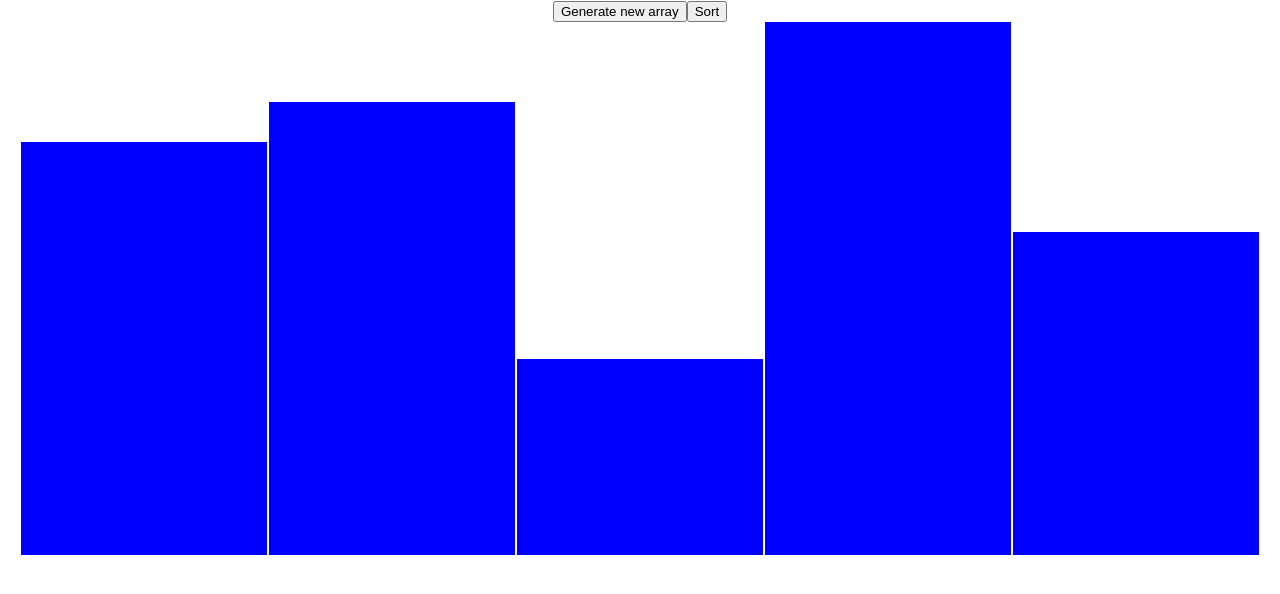
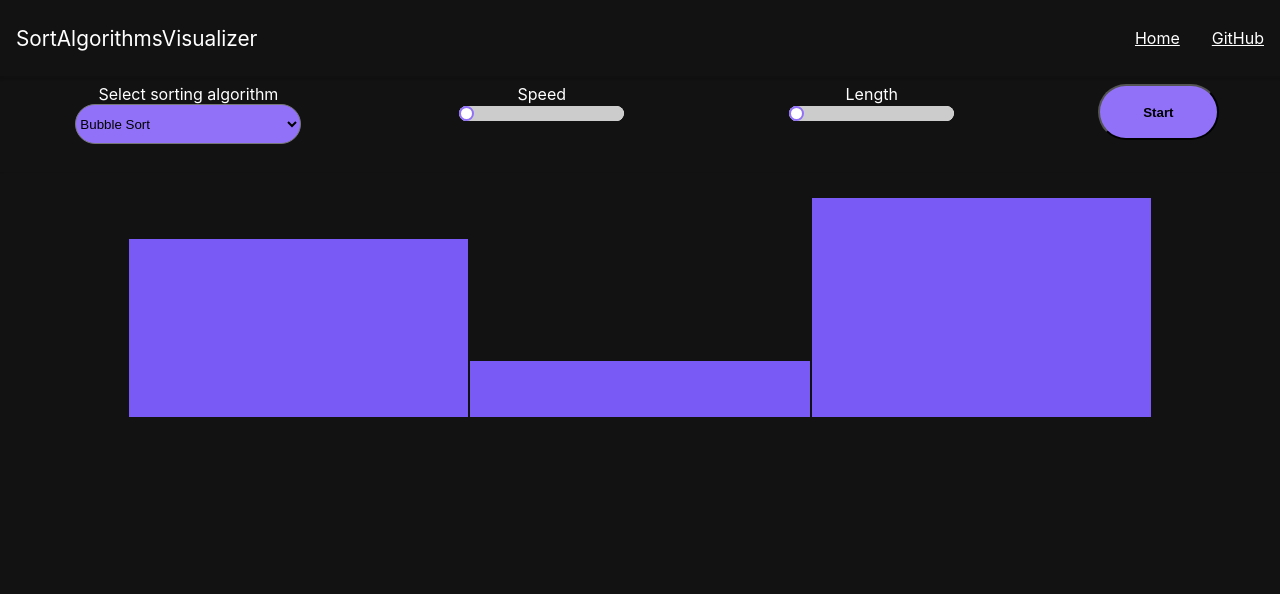
Before and after one commit to pasqualeorlando/sorting-algorithm-visualizer, a React (Create React App) app: page / in a window 1280 px wide. Shown: the top 594 px of the page. Built offline with nearby package versions, Linux system fonts and the light colour scheme.

Commit message:
Code rafactoring. Added navbar, custom css and settings

```diff
--- a/public/index.html
+++ b/public/index.html
@@ -24,7 +24,7 @@
       work correctly both with client-side routing and a non-root public URL.
       Learn how to configure a non-root public URL by running `npm run build`.
     -->
-    <title>React App</title>
+    <title>SortAlgorithmsVisualizer - Pasquale Orlando</title>
   </head>
   <body>
     <noscript>You need to enable JavaScript to run this app.</noscript>
--- a/src/App.js
+++ b/src/App.js
@@ -1,10 +1,71 @@
+import { useEffect, useState } from "react";
 import "./App.css";
+import Navbar from "./components/Navbar/Navbar";
 import SortingVisualizer from "./components/SortingVisualizer/SortingVisualizer";
+import AlgoVisualizingSettings from "./components/AlgoVisualizingSettings/AlgoVisualizingSettings";
+import useWindowDimensions from "./hooks/useWindowDimensions";
+import { generateNewArray } from "./helper";
+import {
+  bubbleSort,
+  selectionSort,
+  insertionSort,
+} from "./sortingAlgorithms/sortingAlgorithms";
 
 function App() {
+  const ALGORITHMS = ["Bubble Sort", "Insertion Sort", "Selection Sort"];
+
+  const [array, setArray] = useState([]);
+  const [sortingAlgorithm, setSortingAlgorithm] = useState("Bubble Sort");
+  const [animationFinished, setAnimationFinished] = useState(true);
+  const [speed, setSpeed] = useState(10);
+  const [arrayLength, setArrayLength] = useState(3);
+  const [animations, setAnimations] = useState([]);
+
+  const { height } = useWindowDimensions();
+
+  useEffect(() => {
+    const newArray = generateNewArray(arrayLength, height);
+    setArray(newArray);
+  }, [height, arrayLength]);
+
+  useEffect(() => {
+    setArray(generateNewArray(arrayLength, height));
+  }, []);
+
+  useEffect(() => {
+    if (animationFinished) setAnimations([]);
+  }, [animationFinished]);
+
+  function getAnimations() {
+    if (sortingAlgorithm === "Selection Sort")
+      setAnimations(selectionSort(array));
+    if (sortingAlgorithm === "Bubble Sort") setAnimations(bubbleSort(array));
+    if (sortingAlgorithm === "Insertion Sort")
+      setAnimations(insertionSort(array));
+  }
+
   return (
     <div className="App">
-      <SortingVisualizer></SortingVisualizer>
+      <Navbar></Navbar>
+      <AlgoVisualizingSettings
+        speed={speed}
+        setSpeed={setSpeed}
+        ALGORITHMS={ALGORITHMS}
+        sortingAlgorithm={sortingAlgorithm}
+        setSortingAlgorithm={setSortingAlgorithm}
+        arrayLength={arrayLength}
+        setArrayLength={setArrayLength}
+        animationFinished={animationFinished}
+        getAnimations={getAnimations}
+      ></AlgoVisualizingSettings>
+      <SortingVisualizer
+        array={array}
+        setArray={setArray}
+        speed={speed}
+        animationFinished={animationFinished}
+        setAnimationFinished={setAnimationFinished}
+        animations={animations}
+      ></SortingVisualizer>
     </div>
   );
 }
--- /dev/null
+++ b/src/components/AlgoVisualizingSettings/AlgoVisualizingSettings.jsx
@@ -0,0 +1,85 @@
+import React from "react";
+import "../../styles/AlgoVisualizingSettings.css";
+
+const AlgoVisualizingSettings = (props) => {
+  const {
+    ALGORITHMS,
+    speed,
+    setSpeed,
+    sortingAlgorithm,
+    setSortingAlgorithm,
+    arrayLength,
+    setArrayLength,
+    animationFinished,
+    getAnimations,
+  } = props;
+
+  return (
+    <div className="container">
+      <div>
+        <label htmlFor="sortingAlgorithmSelect" style={{ display: "block" }}>
+          Select sorting algorithm
+        </label>
+        <select
+          onChange={(event) => setSortingAlgorithm(event.target.value)}
+          value={sortingAlgorithm}
+          name="sortingAlgorithmSelect"
+          id="sortingAlgorithmSelect"
+          disabled={!animationFinished}
+        >
+          {ALGORITHMS.map((element) => (
+            <option value={element} key={element}>
+              {element}
+            </option>
+          ))}
+        </select>
+      </div>
+
+      <div>
+        <label htmlFor="speedSlider" style={{ display: "block" }}>
+          Speed
+        </label>
+        <input
+          type="range"
+          name="speedSlider"
+          id="speedSlider"
+          disabled={!animationFinished}
+          onChange={(event) => setSpeed(event.target.value)}
+          min={10}
+          max={100}
+          step={1}
+          value={speed}
+        ></input>
+      </div>
+
+      <div>
+        <label htmlFor="arrayLengthSlider" style={{ display: "block" }}>
+          Length
+        </label>
+        <input
+          type="range"
+          name="arrayLengthSlider"
+          id="arrayLengthSlider"
+          disabled={!animationFinished}
+          onChange={(event) => setArrayLength(event.target.value)}
+          min={3}
+          max={50}
+          step={1}
+          value={arrayLength}
+        ></input>
+      </div>
+
+      <div>
+        <button
+          className="button"
+          disabled={!animationFinished}
+          onClick={() => getAnimations()}
+        >
+          Start
+        </button>
+      </div>
+    </div>
+  );
+};
+
+export default AlgoVisualizingSettings;
--- /dev/null
+++ b/src/components/Navbar/Navbar.jsx
@@ -0,0 +1,52 @@
+import React from "react";
+import { useState } from "react";
+import "../../styles/Navbar.css";
+
+const Navbar = () => {
+  const [isNavExpanded, setIsNavExpanded] = useState(false);
+
+  return (
+    <nav className="navigation">
+      <a href="/" className="brand-name">
+        SortAlgorithmsVisualizer
+      </a>
+      <button
+        className="hamburger"
+        onClick={() => {
+          setIsNavExpanded(!isNavExpanded);
+        }}
+      >
+        <svg
+          xmlns="http://www.w3.org/2000/svg"
+          className="h-5 w-5"
+          viewBox="0 0 20 20"
+          fill="white"
+        >
+          <path
+            fillRule="evenodd"
+            d="M3 5a1 1 0 011-1h12a1 1 0 110 2H4a1 1 0 01-1-1zM3 10a1 1 0 011-1h12a1 1 0 110 2H4a1 1 0 01-1-1zM9 15a1 1 0 011-1h6a1 1 0 110 2h-6a1 1 0 01-1-1z"
+            clipRule="evenodd"
+          />
+        </svg>
+      </button>
+      <div
+        className={
+          isNavExpanded ? "navigation-menu expanded" : "navigation-menu"
+        }
+      >
+        <ul>
+          <li>
+            <a href="/">Home</a>
+          </li>
+          <li>
+            <a href="https://github.com/pasqualeorlando/sorting-algorithm-visualizer">
+              GitHub
+            </a>
+          </li>
+        </ul>
+      </div>
+    </nav>
+  );
+};
+
+export default Navbar;
--- a/src/components/SortingVisualizer/SortingVisualizer.jsx
+++ b/src/components/SortingVisualizer/SortingVisualizer.jsx
@@ -1,53 +1,38 @@
-import React, { useCallback, useEffect, useState } from "react";
-import "./SortingVisualizer.css";
-import useWindowDimensions from "../../hooks/useWindowDimensions";
-import {
-  swap,
-  selectionSort,
-  bubbleSort,
-  insertionSort,
-} from "../../sortingAlgorithms/sortingAlgorithms";
+import React, { useCallback, useEffect } from "react";
+import "../../styles/SortingVisualizer.css";
+import { swap } from "../../sortingAlgorithms/sortingAlgorithms";
 import { pause } from "../../helper";
 
-function SortingVisualizer() {
-  const [array, setArray] = useState([]);
-  const { height } = useWindowDimensions();
-  const [sortAlgorithm, setSortAlgorithm] = useState("insertionSort");
-  const [animationFinished, setAnimationFinished] = useState(true);
+function SortingVisualizer(props) {
+  const {
+    array,
+    setArray,
+    speed,
+    animationFinished,
+    setAnimationFinished,
+    animations,
+  } = props;
 
-  const generateNewArray = useCallback(
-    (length) => {
-      const newArray = [];
+  const sortingFinishedAnimation = useCallback(async () => {
+    const arrayBars = document.getElementsByClassName("arrayBar");
 
-      for (let i = 0; i < length; i++) {
-        newArray.push(generateRandomNumber(1, (height * 75) / 100));
+    for (let index = 0; index < arrayBars.length; index++) {
+      setTimeout(() => {
+        arrayBars[index].style.backgroundColor = "green";
+      }, index * speed);
     }
+  }, []);
 
-      setArray(newArray);
-    },
-    [height]
-  );
+  const sortHelper = useCallback(async () => {
+    await pause(1000);
 
-  function generateRandomNumber(min, max) {
-    return Math.floor(Math.random() * (max - min + 1)) + min;
-  }
-
-  function getAnimations() {
-    if (sortAlgorithm === "selectionSort") return selectionSort(array);
-    if (sortAlgorithm === "bubbleSort") return bubbleSort(array);
-    if (sortAlgorithm === "insertionSort") return insertionSort(array);
-  }
-
-  async function sortHelper() {
-    const animations = getAnimations();
-
-    setAnimationFinished(false);
+    setAnimationFinished((animationFinished) => !animationFinished);
 
     animations.forEach((animation, index) => {
       const [a, b, isSwap] = animation;
+      const arrayBars = document.getElementsByClassName("arrayBar");
 
       setTimeout(async () => {
-        const arrayBars = document.getElementsByClassName("arrayBar");
         if (!isSwap) {
           arrayBars[a].style.backgroundColor = "red";
           arrayBars[b].style.backgroundColor = "red";
@@ -61,28 +46,34 @@ function SortingVisualizer() {
           return newArray;
         });
 
-        await pause(100);
+        await pause(speed);
 
-        arrayBars[a].style.backgroundColor = "blue";
-        arrayBars[b].style.backgroundColor = "blue";
-      }, index * 100);
+        if (index < animations?.length - 1 && animations[index + 1][0] !== a)
+          arrayBars[a].style.backgroundColor = "#7a5af5";
+        arrayBars[b].style.backgroundColor = "#7a5af5";
+      }, index * speed);
+
+      setTimeout(async () => {
+        await sortingFinishedAnimation();
+        setAnimationFinished((animationFinished) => !animationFinished);
+      }, animations.length * speed + 100);
     });
-
-    setAnimationFinished(true);
-  }
+  }, [animations, setArray, sortingFinishedAnimation]);
 
   useEffect(() => {
-    generateNewArray(5);
-  }, [generateNewArray]);
+    if (animations?.length !== 0) {
+      sortHelper();
+    }
+  }, [animations, sortHelper]);
+
+  useEffect(() => {
+    const arrayBars = document.getElementsByClassName("arrayBar");
+    for (let index = 0; index < arrayBars.length; index++) {
+      arrayBars[index].style.backgroundColor = "#7a5af5";
+    }
+  }, [array.length, speed]);
 
   return (
-    <>
-      <button onClick={() => generateNewArray(5)} disabled={!animationFinished}>
-        Generate new array
-      </button>
-      <button onClick={() => sortHelper()} disabled={!animationFinished}>
-        Sort
-      </button>
     <div className="arrayContainer">
       {array.map((element, idx) => {
         return (
@@ -96,7 +87,6 @@ function SortingVisualizer() {
         );
       })}
     </div>
-    </>
   );
 }
 
--- a/src/index.css
+++ b/src/index.css
@@ -1,13 +1,14 @@
 body {
   margin: 0;
-  font-family: -apple-system, BlinkMacSystemFont, 'Segoe UI', 'Roboto', 'Oxygen',
-    'Ubuntu', 'Cantarell', 'Fira Sans', 'Droid Sans', 'Helvetica Neue',
+  font-family: -apple-system, BlinkMacSystemFont, "Segoe UI", "Roboto", "Oxygen",
+    "Ubuntu", "Cantarell", "Fira Sans", "Droid Sans", "Helvetica Neue",
     sans-serif;
   -webkit-font-smoothing: antialiased;
   -moz-osx-font-smoothing: grayscale;
+  background-color: #121212;
 }
 
 code {
-  font-family: source-code-pro, Menlo, Monaco, Consolas, 'Courier New',
+  font-family: source-code-pro, Menlo, Monaco, Consolas, "Courier New",
     monospace;
 }
--- /dev/null
+++ b/src/styles/AlgoVisualizingSettings.css
@@ -0,0 +1,92 @@
+.container {
+  height: 80px;
+  width: 100%;
+  display: flex;
+  flex-wrap: wrap;
+  align-items: center;
+  position: relative;
+  padding: 0.5rem 0rem;
+  background-color: #121212;
+  color: white;
+  box-shadow: 0 -2px 2px 2px rgba(9, 9, 9, 0.23);
+}
+
+.container div {
+  flex-grow: 1;
+  height: 100%;
+  display: table-cell;
+  vertical-align: middle;
+}
+
+.button {
+  background-color: #9171f8;
+  font-weight: bold;
+  border-radius: 50px;
+  width: 50%;
+  height: 70%;
+}
+
+.button:hover {
+  background-color: #ba9ffb;
+  cursor: pointer;
+}
+
+input[type="range"] {
+  /* removing default appearance */
+  -webkit-appearance: none;
+  appearance: none;
+  /* creating a custom design */
+  width: 50%;
+  cursor: pointer;
+  outline: none;
+  /*  slider progress trick  */
+  overflow: hidden;
+  border-radius: 16px;
+}
+
+/* Track: webkit browsers */
+input[type="range"]::-webkit-slider-runnable-track {
+  height: 15px;
+  background: #ccc;
+  border-radius: 16px;
+}
+
+/* Track: Mozilla Firefox */
+input[type="range"]::-moz-range-track {
+  height: 15px;
+  background: #ccc;
+  border-radius: 16px;
+}
+
+/* Thumb: webkit */
+input[type="range"]::-webkit-slider-thumb {
+  /* removing default appearance */
+  -webkit-appearance: none;
+  appearance: none;
+  /* creating a custom design */
+  height: 15px;
+  width: 15px;
+  background-color: #fff;
+  border-radius: 50%;
+  border: 2px solid #9171f8;
+  /*  slider progress trick  */
+  box-shadow: -407px 0 0 400px #9171f8;
+}
+
+/* Thumb: Firefox */
+input[type="range"]::-moz-range-thumb {
+  height: 15px;
+  width: 15px;
+  background-color: #fff;
+  border-radius: 50%;
+  border: 1px solid #9171f8;
+  /*  slider progress trick  */
+  box-shadow: -407px 0 0 400px #9171f8;
+}
+
+select {
+  background-color: #9171f8;
+  border-radius: 50px;
+  height: 50%;
+  width: 60%;
+}
--- /dev/null
+++ b/src/styles/Navbar.css
@@ -0,0 +1,113 @@
+.navigation {
+  height: 60px;
+  width: 100%;
+  z-index: 1;
+  display: flex;
+  align-items: center;
+  position: relative;
+  padding: 0.5rem 0rem;
+  background-color: #121212;
+  color: white;
+  box-shadow: 0 2px 2px 2px rgba(9, 9, 9, 0.23);
+}
+
+.brand-name {
+  text-decoration: none;
+  color: white;
+  font-size: 1.3rem;
+  margin-left: 1rem;
+}
+
+.navigation-menu {
+  margin-left: auto;
+}
+
+.navigation-menu ul {
+  display: flex;
+  padding: 0;
+}
+
+.navigation-menu li {
+  list-style-type: none;
+  margin: 0 1rem;
+}
+
+.navigation-menu li a {
+  text-decoration: underline;
+  display: block;
+  width: 100%;
+  color: white;
+}
+
+.hamburger {
+  border: 0;
+  height: 40px;
+  width: 40px;
+  padding: 0.5rem;
+  border-radius: 50%;
+  background-color: #7a5af5;
+  cursor: pointer;
+  transition: background-color 0.2s ease-in-out;
+  position: absolute;
+  top: 50%;
+  right: 25px;
+  transform: translateY(-50%);
+  display: none;
+}
+
+.hamburger:hover {
+  background-color: #5e43f3;
+}
+
+@media screen and (max-width: 768px) {
+  .hamburger {
+    display: block;
+  }
+}
+
+@media screen and (max-width: 768px) {
+  .navigation-menu ul {
+    display: none;
+  }
+}
+
+@media screen and (max-width: 768px) {
+  .navigation-menu ul {
+    position: absolute;
+    top: 60px;
+    left: 0;
+    flex-direction: column;
+    width: 100%;
+    height: calc(100vh - 77px);
+    background-color: #121212;
+    border-top: 1px solid white;
+  }
+
+  .navigation-menu li {
+    text-align: center;
+    margin: 0;
+  }
+
+  .navigation-menu li a {
+    color: white;
+    width: 100%;
+    padding: 1.5rem 0;
+  }
+
+  .navigation-menu li:hover {
+    background-color: #eee;
+  }
+}
+
+@media screen and (max-width: 768px) {
+  .navigation-menu ul {
+    /* previous styles */
+    display: none;
+  }
+}
+
+@media screen and (max-width: 768px) {
+  .navigation-menu.expanded ul {
+    display: block;
+  }
+}
--- a/src/components/SortingVisualizer/SortingVisualizer.css
+++ b/src/styles/SortingVisualizer.css
@@ -3,13 +3,17 @@
   display: flex;
   justify-content: center;
   align-items: flex-end;
-  margin-left: 20px;
-  margin-right: 20px;
+  margin-top: 2%;
+  margin-right: 10%;
+  margin-left: 10%;
+  margin-bottom: 0%;
+  position: relative;
+  height: 100%;
 }
 
 .arrayBar {
   display: inline-block;
-  background-color: blue;
+  background-color: #7a5af5;
   margin: 0 1px;
   flex-grow: 1;
   display: flex;
```
Also changed, not shown: src/helper.js (+14 -0 lines), src/App.css (line endings or trailing spaces). Lines whose indentation alone changed are shown as unchanged.
